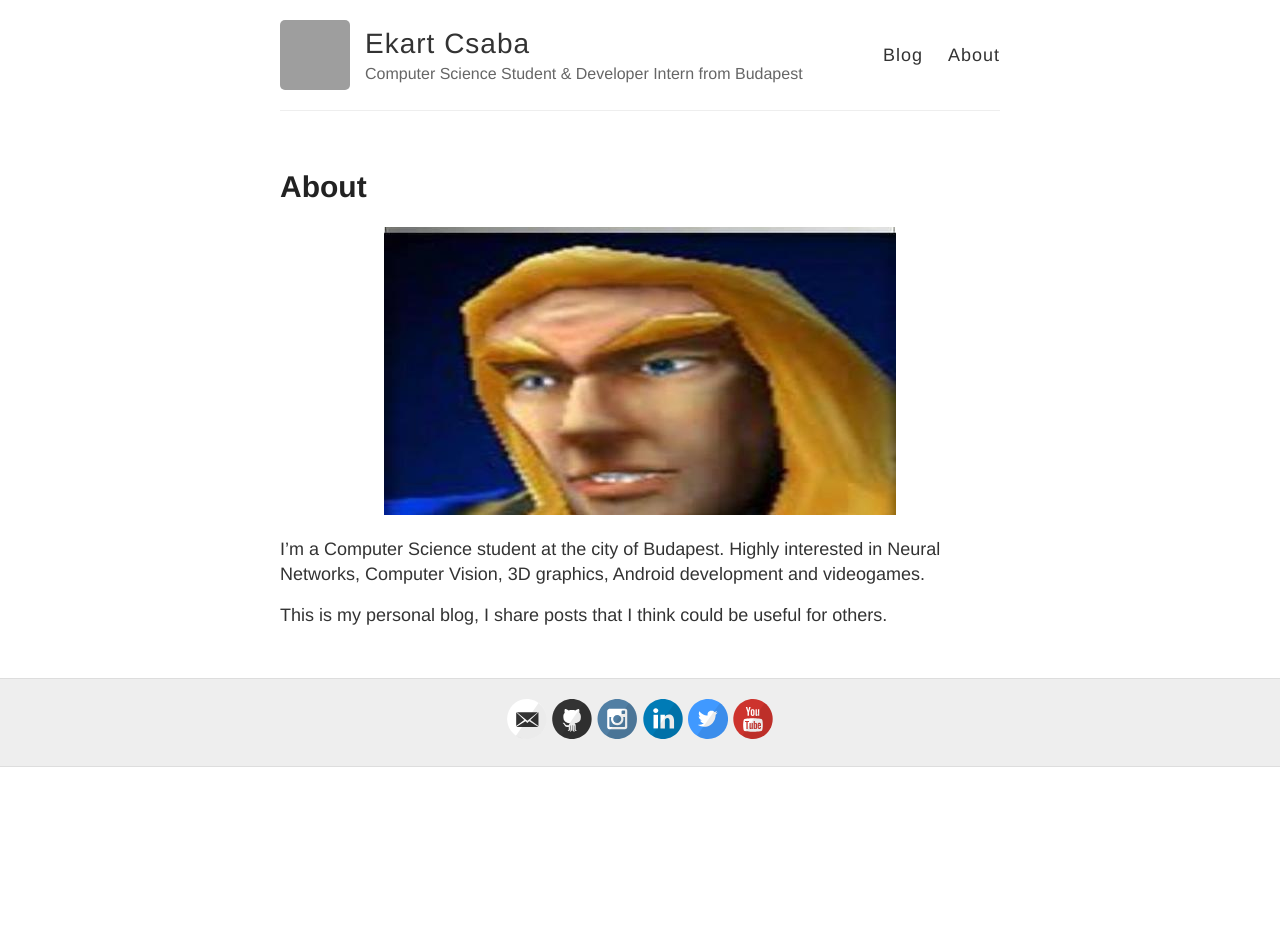
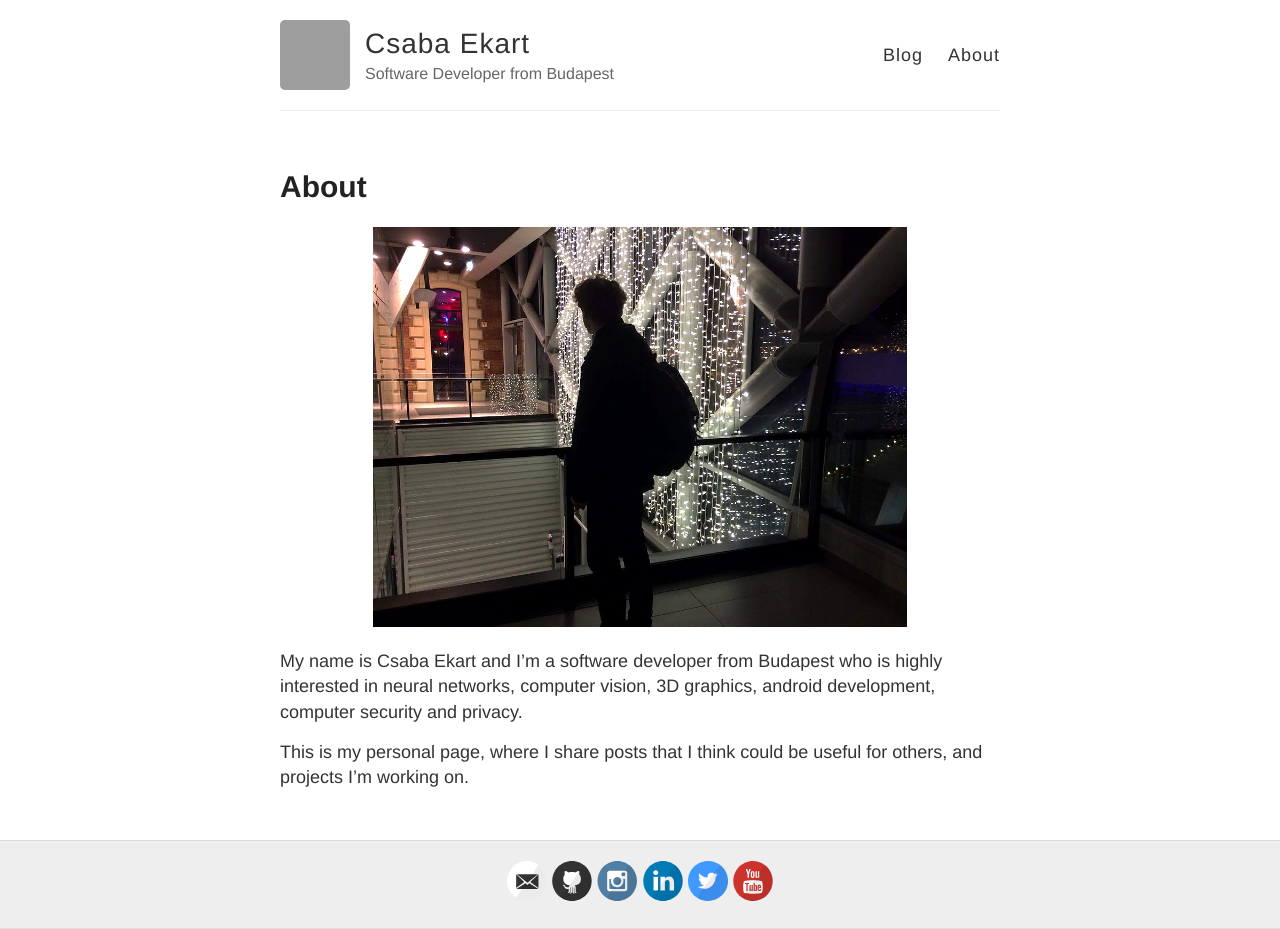
Before and after one commit to ekaktusz/ekaktusz.github.io, a Jekyll site: the page built from about.md, in a window 1280 px wide. Built offline with Jekyll 4.4.1, drawn with Linux system fonts in a browser that asks for light colours; before the commit the page ends 900 px from its top, so only the background shows below that; grey boxes are pictures that could not be loaded.

Commit message:
few enchancements

```diff
--- a/_config.yml
+++ b/_config.yml
@@ -3,10 +3,10 @@
 #
 
 # Name of your site (displayed in the header)
-name: Ekart Csaba
+name: Csaba Ekart
 
 # Short bio or description (displayed in the header)
-description: Computer Science Student & Developer Intern from Budapest
+description: Software Developer from Budapest
 
 # URL of your avatar or profile pic (you could use your GitHub profile pic)
 avatar: https://avatars.githubusercontent.com/ekaktusz
--- a/about.md
+++ b/about.md
@@ -3,11 +3,14 @@ layout: page
 title: About
 permalink: /about/
 ---
-
+<!--
 {:refdef: style="text-align: center;"}
-![My image Name](/images/arthas.jpeg)
+![My image Name](/images/sajat_kep.png =300x)
+{: refdef}-->
+{:refdef: style="text-align: center;"}
+<img src="/images/sajat_kep.png" height="400" class="center"/>
 {: refdef}
 
-I'm a Computer Science student at the city of Budapest.  Highly interested in Neural Networks, Computer Vision, 3D graphics, Android development and videogames.
+My name is Csaba Ekart and I'm a software developer from Budapest who is highly interested in neural networks, computer vision, 3D graphics, android development, computer security and privacy.
 
-This is my personal blog, I share posts that I think could be useful for others.
+This is my personal page, where I share posts that I think could be useful for others, and projects I'm working on.
```
Also changed, not shown: _posts/2021-1-4-Play-Warcraft-Frozen-Throne-Lan-Guide.md (+1 -0 lines), images/sajat_kep.png (added), 8 other files.
